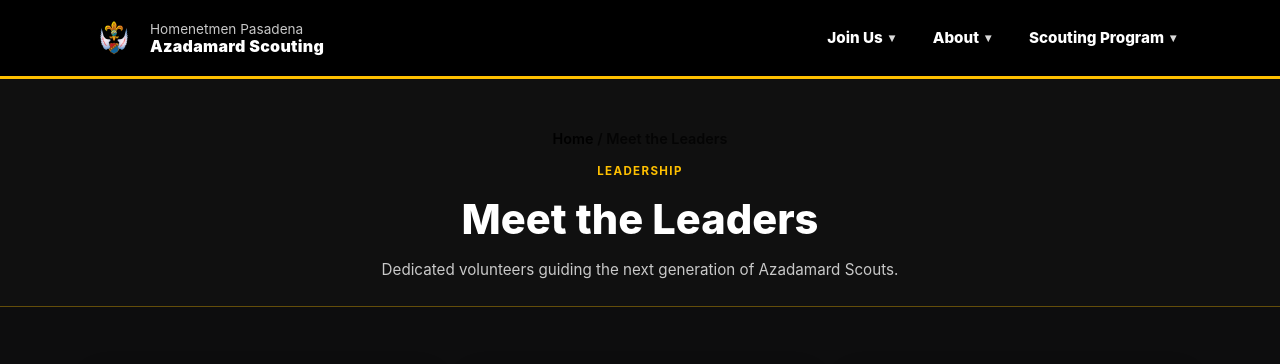
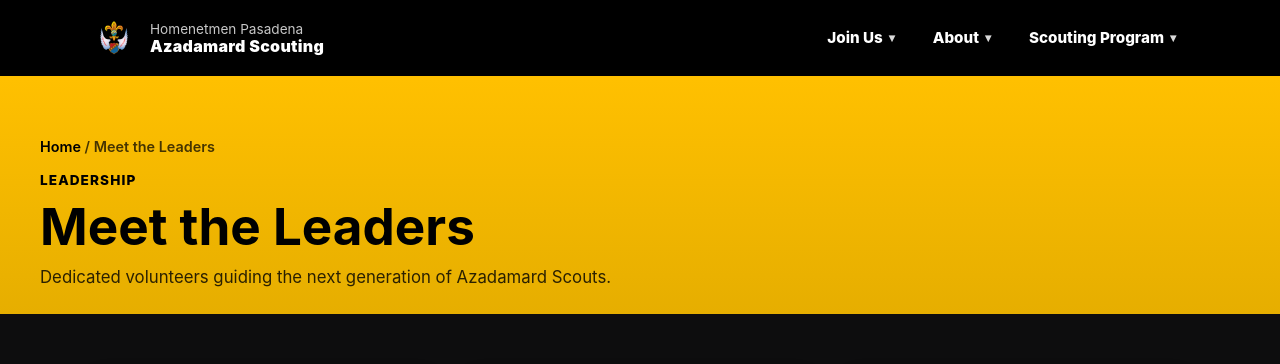
Before and after one commit to galiwartoukian-collab/azadamardscouts, a plain HTML site: page leaders.html in a window 1280 px wide. Shown: the top 364 px of the page. Drawn offline with Linux system fonts and the light colour scheme.

Commit message:
layout change

```diff
--- a/leaders.html
+++ b/leaders.html
@@ -84,16 +84,14 @@
 
 <main>
 
-<section class="leaders-page-hero">
+<section class="page-hero">
   <div class="container">
-
-    <div class="breadcrumb">
+    <div class="page-breadcrumb">
       <a href="index.html">Home</a> / Meet the Leaders
     </div>
-
-    <p class="leaders-kicker">Leadership</p>
-    <h1 class="leaders-page-title">Meet the Leaders</h1>
-    <p class="leaders-page-subtitle">
+    <p class="page-kicker">Leadership</p>
+    <h1>Meet the Leaders</h1>
+    <p class="page-subtitle">
       Dedicated volunteers guiding the next generation of Azadamard Scouts.
     </p>
   </div>
--- a/style.css
+++ b/style.css
@@ -1589,6 +1589,59 @@ a:hover{
   .nav-link{
     transition:none;
   }
+}/* =========================
+   SHARED PAGE HERO
+========================= */
+
+.page-hero{
+  padding:56px 0 24px;
+  background:linear-gradient(180deg, #ffc000 0%, #e6ae00 100%);
+  color:#000;
+}
+
+.page-hero .container{
+  width:min(1200px, calc(100% - 32px));
+  margin:0 auto;
+}
+
+.page-breadcrumb{
+  margin:0 0 12px;
+  font-size:0.9rem;
+  font-weight:600;
+  color:rgba(0,0,0,0.72);
+}
+
+.page-breadcrumb a{
+  color:#000;
+  text-decoration:none;
+}
+
+.page-breadcrumb a:hover{
+  text-decoration:underline;
+}
+
+.page-kicker{
+  margin:0 0 8px;
+  font-size:0.85rem;
+  font-weight:800;
+  text-transform:uppercase;
+  letter-spacing:0.08em;
+  color:#000;
+}
+
+.page-hero h1{
+  margin:0 0 10px;
+  font-size:clamp(2rem, 4vw, 3.2rem);
+  line-height:1.05;
+  color:#000;
+}
+
+.page-subtitle{
+  margin:0;
+  font-size:1.05rem;
+  line-height:1.6;
+  max-width:760px;
+  color:rgba(0,0,0,0.82);
 }
 /* =========================
    STUDY PAGE / DECK VIEW
```
Also changed, not shown: calendar.html (+5 -5 lines), resources.html (+5 -8 lines), study.html (+3 -3 lines).
